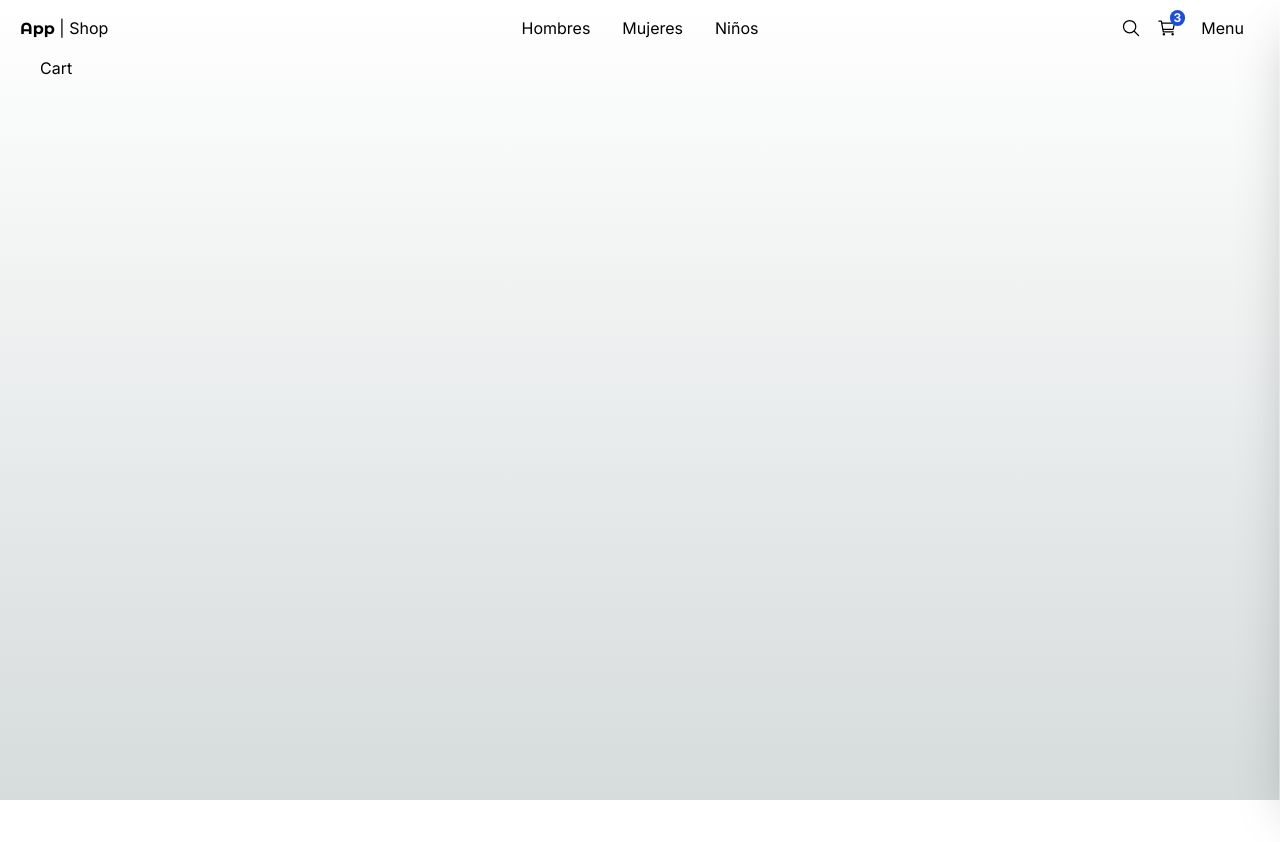
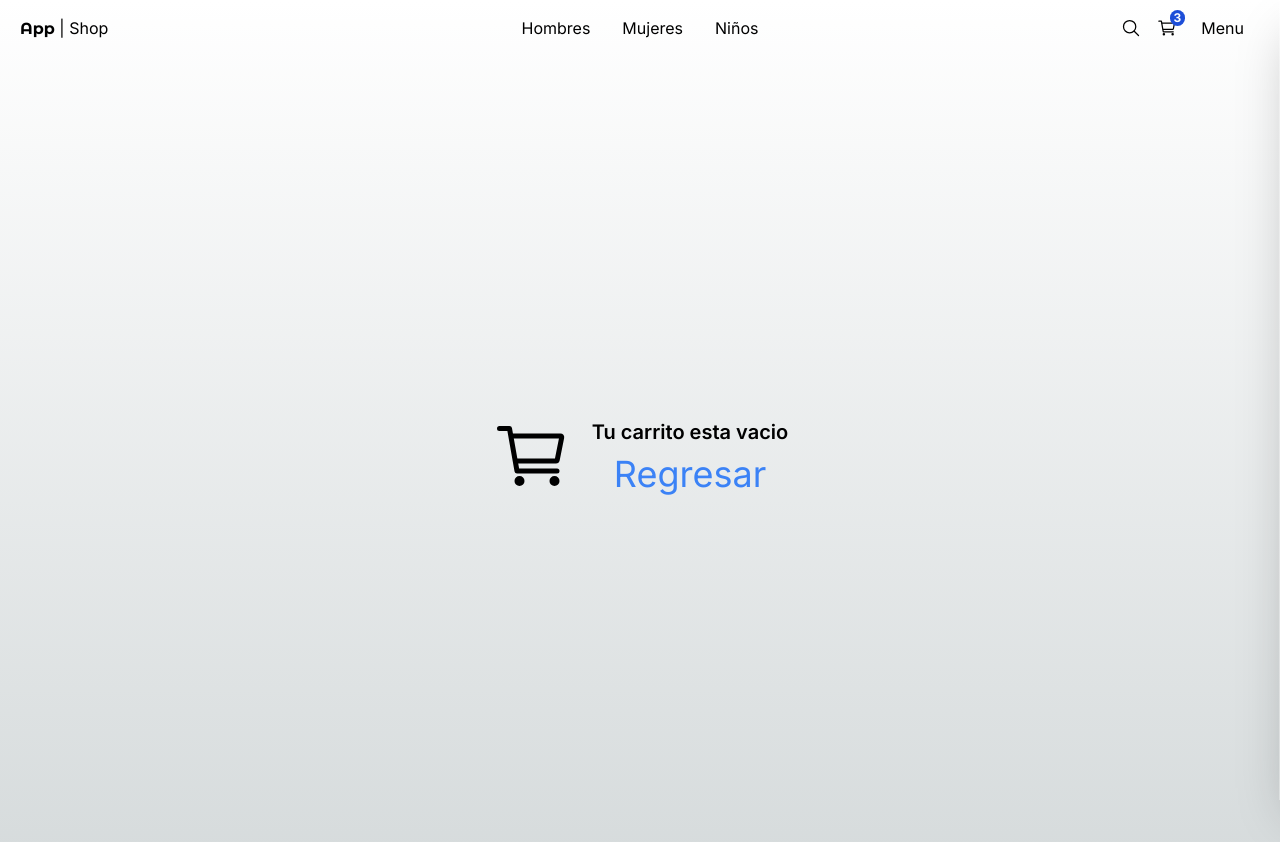
Before and after one commit to HarDep/next-shop, a Next.js app: page /empty in a window 1280 px wide. Shown: the top 842 px of the page. Before the commit the page ends 800 px from the top, so only its background shows below. Built offline with nearby package versions, Linux system fonts and the light colour scheme.

Commit message:
Update empty cart page

```diff
--- a/src/app/(shop)/cart/page.tsx
+++ b/src/app/(shop)/cart/page.tsx
@@ -2,15 +2,20 @@ import { QuantitySelectorList, Title } from "@/components";
 import { initialData } from "@/libs/placeholder-data";
 import Link from "next/link";
 import Image from "next/image";
+import { redirect } from "next/navigation";
+import { Product } from "@/libs/definitions";
 
 //por ahora carito:
-const carrito = [
+const carrito: Product[] = [
     initialData.products[0],
     initialData.products[1],
     initialData.products[2],
 ];
 
 export default function Page() {
+    if (carrito.length == 0) {
+        redirect('/empty');
+    }
     return (
         <div className="flex justify-center items-center mb-72">
             <div className="flex flex-col w-11/12 md:w-3/4">
--- a/src/app/(shop)/empty/page.tsx
+++ b/src/app/(shop)/empty/page.tsx
@@ -1,8 +1,14 @@
+import Link from "next/link";
+import { IoCartOutline } from "react-icons/io5";
 
 export default function Page() {
     return (
-        <div>
-            <h1>Cart</h1>
+        <div className="flex justify-center items-center h-screen">
+            <IoCartOutline size={80} className='mr-5' />
+            <div className="flex flex-col items-center">
+                <h1 className="text-xl font-semibold ">Tu carrito esta vacio</h1>
+                <Link href={'/'} className="text-blue-500 text-4xl mt-2">Regresar</Link>
+            </div>
         </div>
     )
 }
--- a/src/app/(shop)/orders/page.tsx
+++ b/src/app/(shop)/orders/page.tsx
@@ -2,7 +2,7 @@ import { Title } from '@/components';
 
 import Link from 'next/link';
 import { IoCardOutline } from 'react-icons/io5';
-
+//TODO: cambiar para visualizacion en pantallas pequeñas
 export default function () {
     return (
       <>
```
